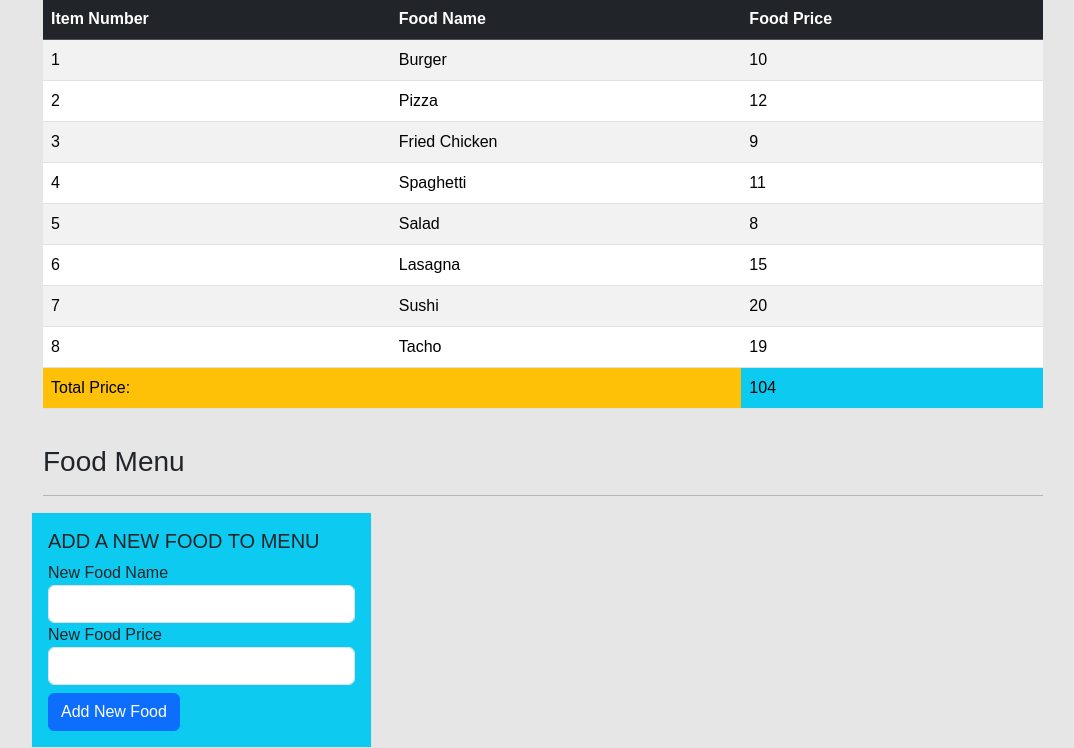
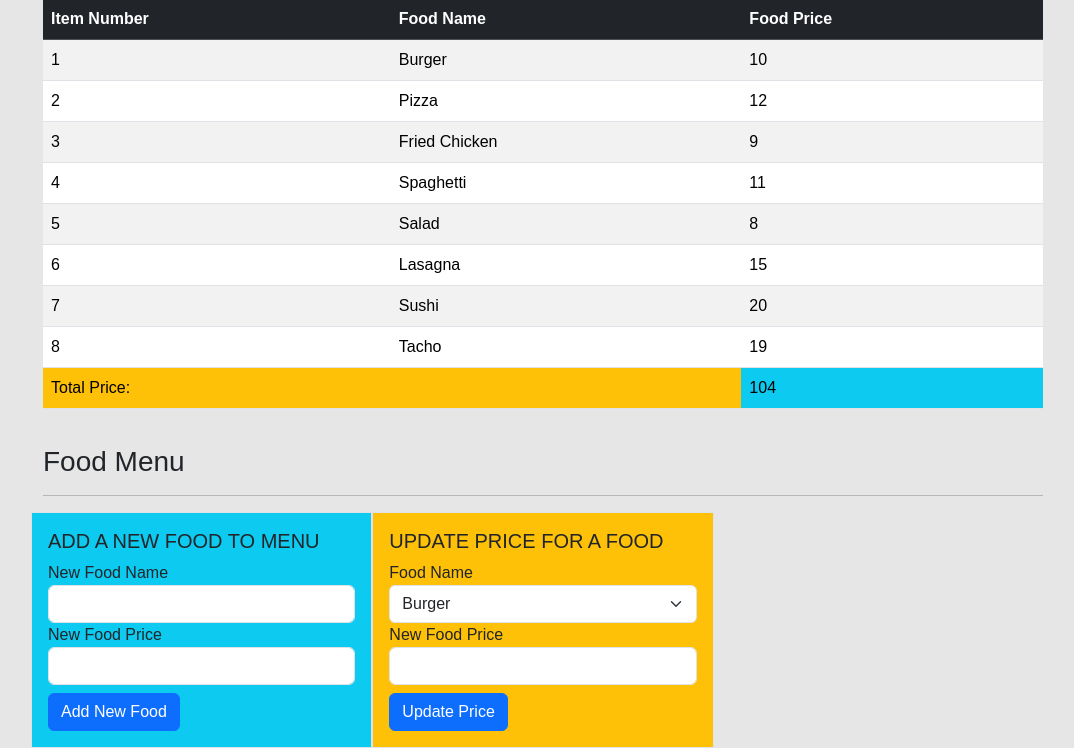
Before and after one commit to devrimsavas/Restaurant-Management-with-Flask, a Flask app: page /menu in a window 1280 px wide. Shown: the part 155-903 px from the top of the page, without its empty margins (97-1171 px from the left). Run offline with Flask 3, Linux system fonts and the light colour scheme.

Commit message:
first commit

```diff
--- a/templates/index.html
+++ b/templates/index.html
@@ -39,6 +39,7 @@
     <div class="container-fluid">
         <h3> Food Menu </h3><hr>
             <div class="row">
+                <!--Add new food to menu-->
                 <div class="col-4 border bg-info p-3" id="addnewfood">
                     <h5>ADD A NEW FOOD TO MENU</h5>
                     <form action="/addnewfood" method="POST" class="form">
@@ -49,6 +50,22 @@
                         <button type="submit" class="btn btn-primary mt-2">Add New Food</button>
                     </form>
                 </div>
+                <!--Update Price for a food-->
+                <div class="col-4 border bg-warning p-3" id="updateprice">
+                    <h5>UPDATE PRICE FOR A FOOD</h5>
+                    <form action="/updatefoodprice" method="POST" class="form">
+                        <label for="updatefoodname">Food Name</label>
+                        <select class="form-select" name="updatefoodname" id="updatefoodname">
+                            {% for item in menu.menu_items %}
+                                <option value="{{ item.food_name }}">{{ item.food_name }}</option>
+                            {% endfor %}
+                        </select>
+                        <label for="updatefoodprice">New Food Price</label>
+                        <input class="form-control" type="number" name="updatefoodprice" id="updatefoodprice">
+                        <button type="submit" class="btn btn-primary mt-2">Update Price</button>
+                    </form>
+                </div>
+            </div>
     </div>
 
     {% endif %}
```
